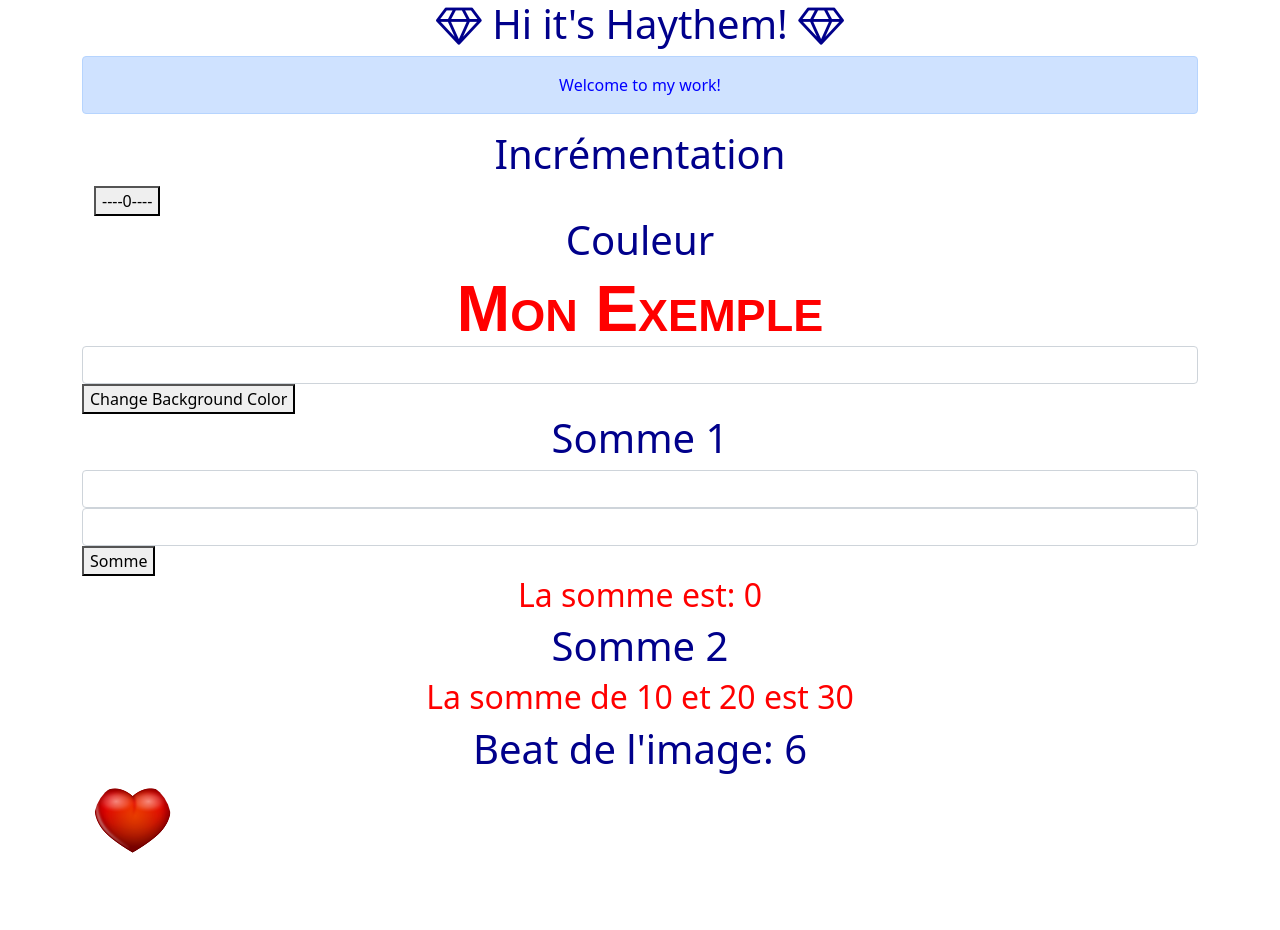
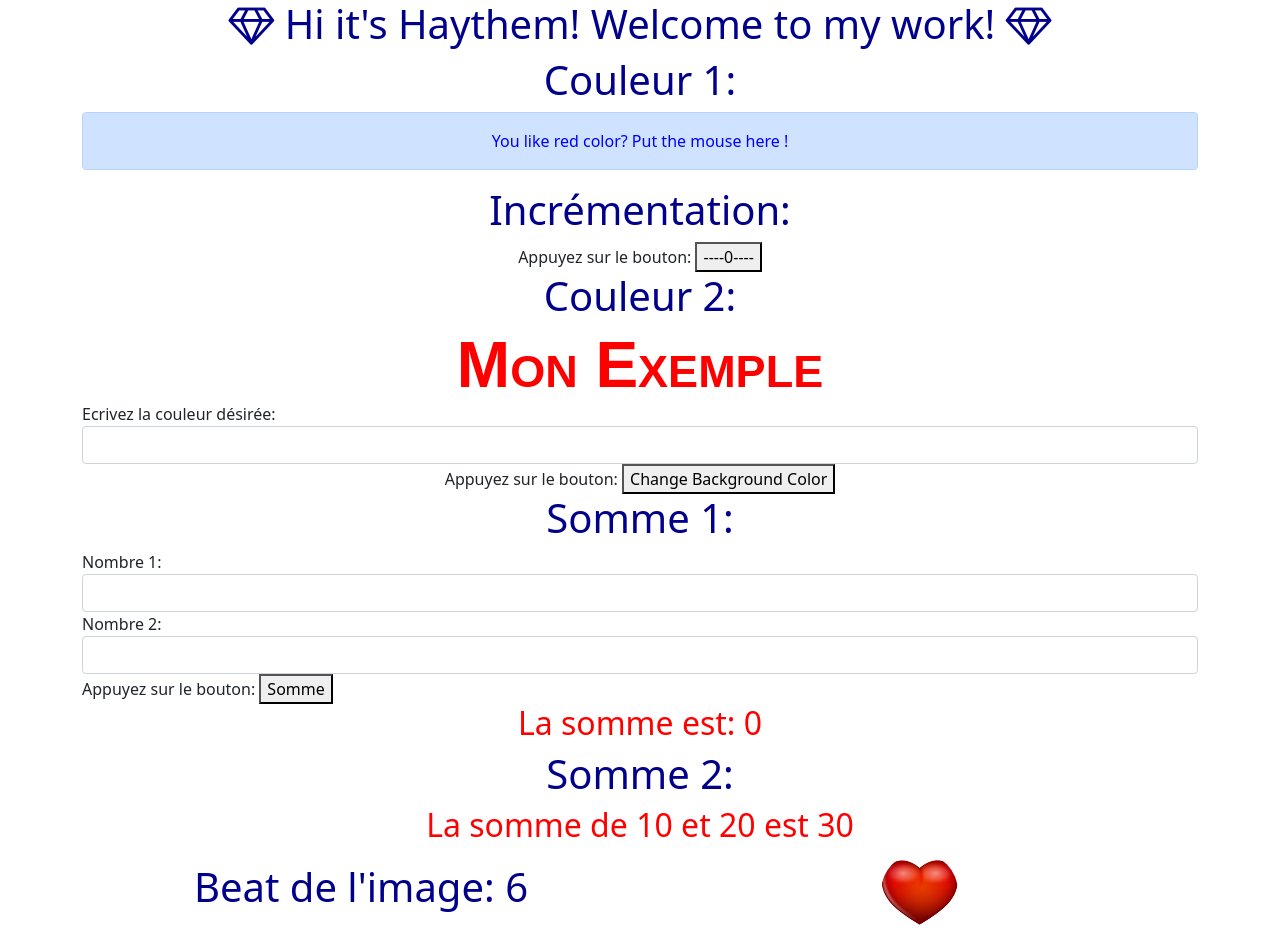
Before and after one commit to CentralPolytech/Projets-de-classe-Angular, an Angular app: page / in a window 1280 px wide. Before the commit the page ends 858 px from the top, so only its background shows below. Built offline with nearby package versions, Linux system fonts and the light colour scheme.

Commit message:
2nd Commit

```diff
--- a/src/app/Component/color/color.component.css
+++ b/src/app/Component/color/color.component.css
@@ -1,5 +1,8 @@
 div {
   text-align: center;
+  align-items: center;
+}
+#exemple {
   font: small-caps bold 4rem sans-serif;
   color: red;
 }
--- a/src/app/Component/color/color.component.html
+++ b/src/app/Component/color/color.component.html
@@ -1,4 +1,4 @@
-<h1>Couleur</h1>
-<div [style.background-color]="bkcouleur">Mon Exemple</div>
-<input  type="text" #recup class="form-control">
-<button (click)="changebk(recup.value)">Change Background Color</button>
+<h1>Couleur 2:</h1>
+<div id="exemple" [style.background-color]="bkcouleur">Mon Exemple</div>
+Ecrivez la couleur désirée: <input  type="text" #recup class="form-control">
+<div>Appuyez sur le bouton: <button (click)="changebk(recup.value)">Change Background Color</button></div>
--- a/src/app/Component/first/first.component.css
+++ b/src/app/Component/first/first.component.css
@@ -2,3 +2,7 @@ img {
   border-radius: 50%;
   object-fit: fill;
 }
+div {
+  align-items: center;
+  text-align: center;
+}
--- a/src/app/Component/first/first.component.html
+++ b/src/app/Component/first/first.component.html
@@ -1,5 +1,6 @@
-<h1>{{name}}{{compteur}}</h1>
-
 <div class="container">
-  <img src="assets/H.jpg" alt="" [hidden]="ishidden">
+  <div class="row">
+    <div class="col"><h1>{{name}}{{compteur}}</h1></div>
+    <div class="col"><img src="assets/H.jpg" alt="" [hidden]="ishidden"></div>
+  </div>
 </div>
--- a/src/app/Component/second/second.component.css
+++ b/src/app/Component/second/second.component.css
@@ -1,6 +1,4 @@
-container {
+div {
   align-items: center;
-  align-content: center;
-  horiz-align: center;
-  alignment: center;
+  text-align: center;
 }
--- a/src/app/Component/second/second.component.html
+++ b/src/app/Component/second/second.component.html
@@ -1,5 +1,5 @@
-<h1>Incrémentation</h1>
+<h1>Incrémentation:</h1>
 
   <div class="container">
-    <button (click)="changename()">----{{name}}----</button>
+    Appuyez sur le bouton: <button (click)="changename()">----{{name}}----</button>
   </div>
--- a/src/app/Component/somme/somme.component.html
+++ b/src/app/Component/somme/somme.component.html
@@ -1,5 +1,5 @@
-<h1>Somme 1</h1>
-<input type="number" #recupx class="form-control">
-<input type="number" #recupy class="form-control">
-<button (click)="som(recupx.value, recupy.value)">Somme</button>
+<h1>Somme 1:</h1>
+Nombre 1: <input type="number" #recupx class="form-control">
+Nombre 2: <input type="number" #recupy class="form-control">
+Appuyez sur le bouton: <button (click)="som(recupx.value, recupy.value)">Somme</button>
 <h2>La somme est: {{z}}</h2>
--- a/src/app/Component/somme2/somme2.component.html
+++ b/src/app/Component/somme2/somme2.component.html
@@ -1,2 +1,2 @@
-<h1>Somme 2</h1>
+<h1>Somme 2: </h1>
 <h2>La somme de {{x}} et {{y}} est {{z}}</h2>
--- a/src/app/app.component.html
+++ b/src/app/app.component.html
@@ -1,10 +1,11 @@
 <h1>
   <i class="fa fa-diamond" aria-hidden="true"></i>
-  Hi it's Haythem!
+  Hi it's Haythem! Welcome to my work!
   <i class="fa fa-diamond" aria-hidden="true"></i>
 </h1>
+<h1>Couleur 1:</h1>
 <div [style.color]="couleur" (mouseenter)="changecolor1()" (mouseleave)="changecolor2()"  class="alert alert-primary" role="alert" align="center">
-  Welcome to my work!
+  You like red color? Put the mouse here !
 </div>
 <app-second></app-second>
 <app-color></app-color>
```
